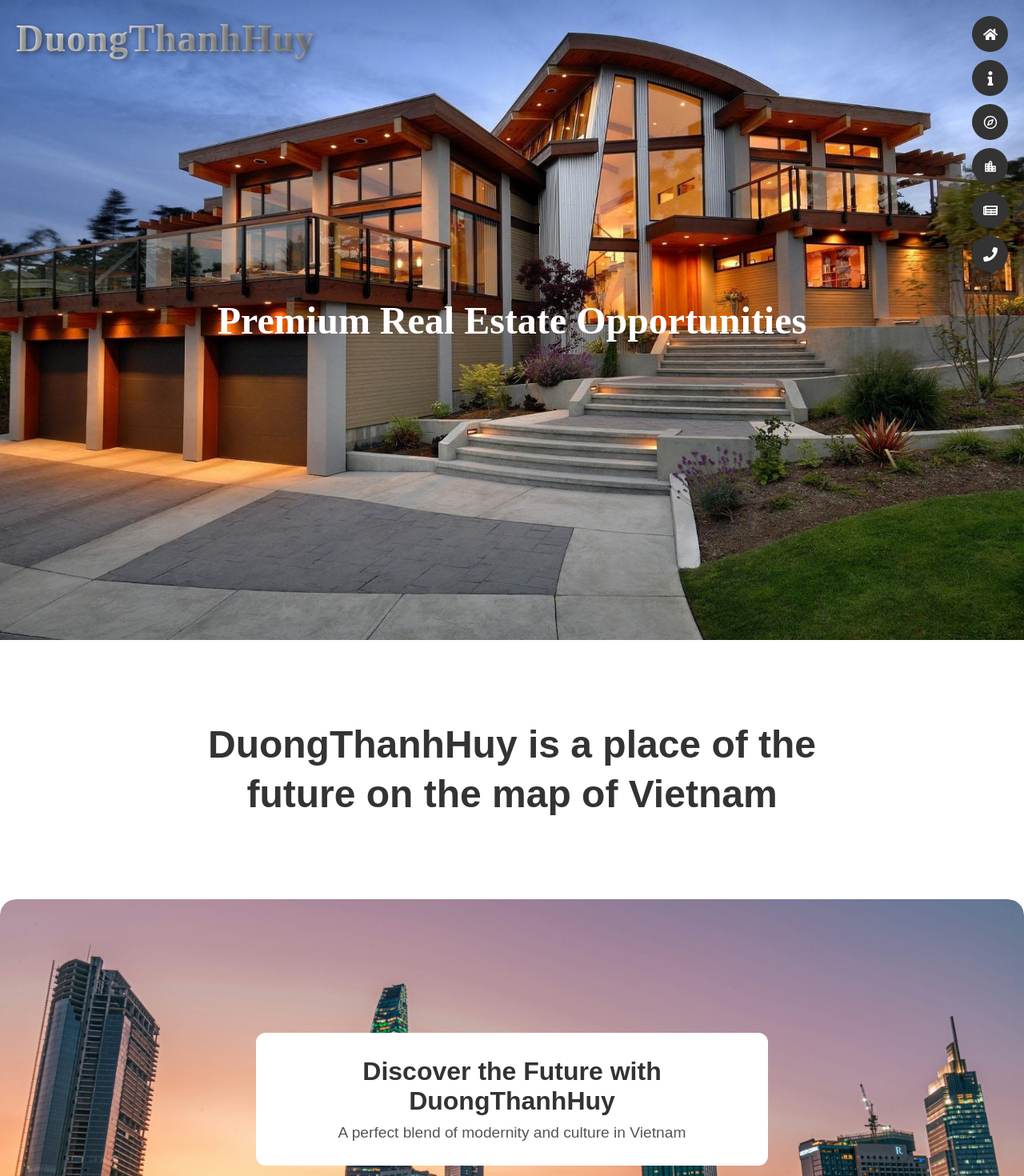
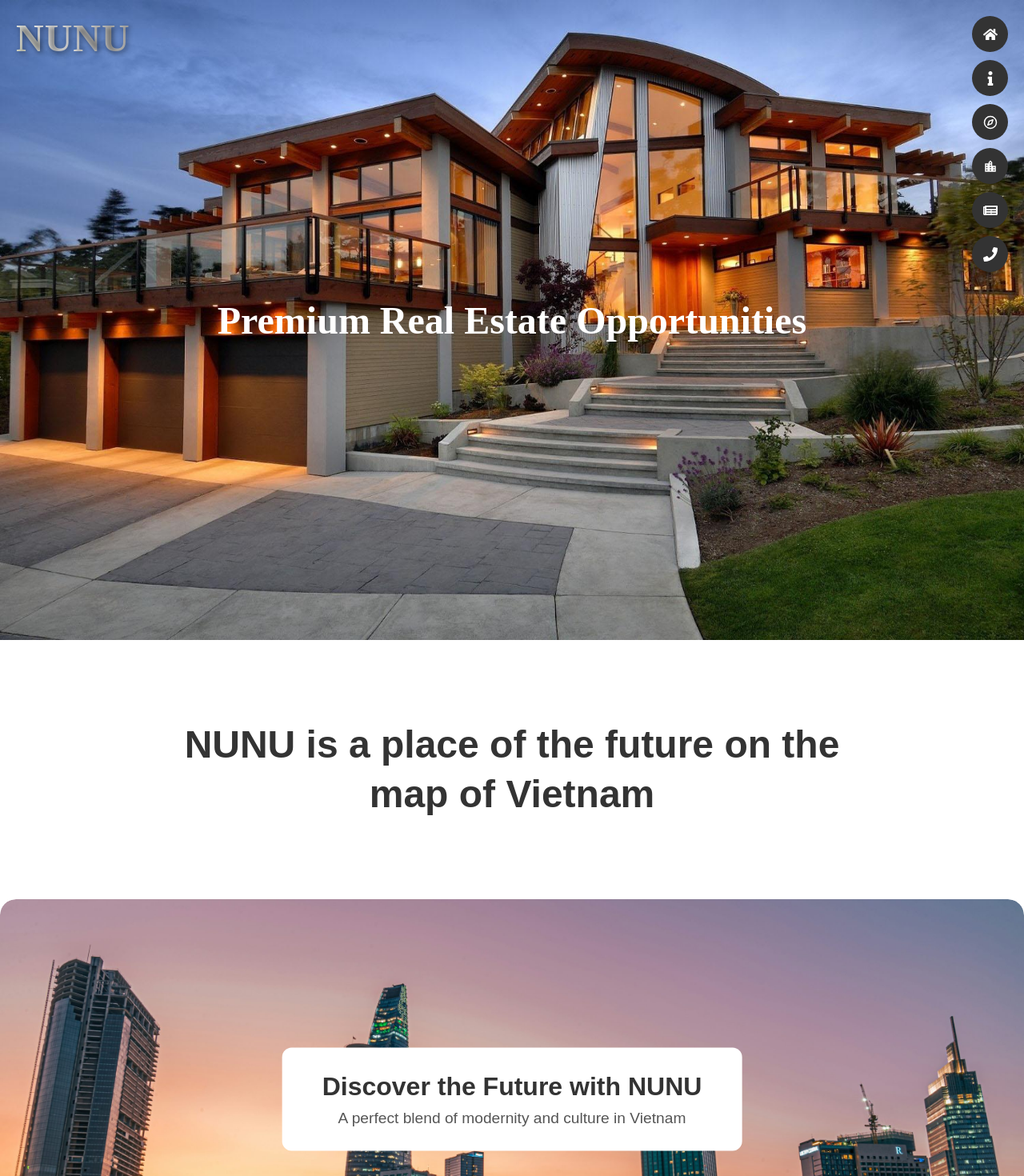
Before and after one commit to GiaHuy99/real-estate-landing-page, a React (Vite) app: page / in a window 1280 px wide. Shown: the top 1470 px of the page at 80% size. Built offline with nearby package versions, Linux system fonts and the light colour scheme.

Commit message:
change logo

```diff
--- a/src/components/aboutSection/AboutSection.tsx
+++ b/src/components/aboutSection/AboutSection.tsx
@@ -5,7 +5,7 @@ const AboutSection: React.FC = () => {
     return (
         <section className="about-section">
             <h1 className="about-text">
-                DuongThanhHuy is a place of the future on the map of Vietnam
+                NUNU is a place of the future on the map of Vietnam
             </h1>
         </section>
     );
--- a/src/components/footer/Footer.tsx
+++ b/src/components/footer/Footer.tsx
@@ -36,7 +36,7 @@ export default function Footer() {
 
                     <p>
                         <a href="tel:0984768713" className="footer-link">
-                            <Phone size={18} /> Zalo: 0984768713
+                            <Phone size={18} /> Zalo: 0984768725
                         </a>
                     </p>
 
@@ -45,13 +45,13 @@ export default function Footer() {
                             href="mailto:giahuytran13072002@gmail.com"
                             className="footer-link"
                         >
-                            <Mail size={18} /> giahuytran13072002@gmail.com
+                            <Mail size={18} /> nunu@gmail.com
                         </a>
                     </p>
                 </div>
 
                 {/* Big Name */}
-                <h1 className="footer-name">DUONGTHANHHUY</h1>
+                <h1 className="footer-name">NUNU</h1>
             </div>
         </footer>
     );
--- a/src/components/header/Header.tsx
+++ b/src/components/header/Header.tsx
@@ -4,7 +4,7 @@ import "./Header.css";
 const Header: React.FC = () => {
     return (
         <header className="header-container">
-            <div className="header-logo">DuongThanhHuy</div>
+            <div className="header-logo">NUNU</div>
 
             {/* Nội dung chính */}
             <div className="header-content">
--- a/src/components/introduceSection/IntroduceSection.tsx
+++ b/src/components/introduceSection/IntroduceSection.tsx
@@ -12,7 +12,7 @@ const IntroduceSection: React.FC = () => {
                 />
                 <div className="text-overlay">
                     <h2 className="overlay-title">
-                        Discover the Future with DuongThanhHuy
+                        Discover the Future with NUNU
                     </h2>
                     <p className="overlay-subtitle">
                         A perfect blend of modernity and culture in Vietnam
```
